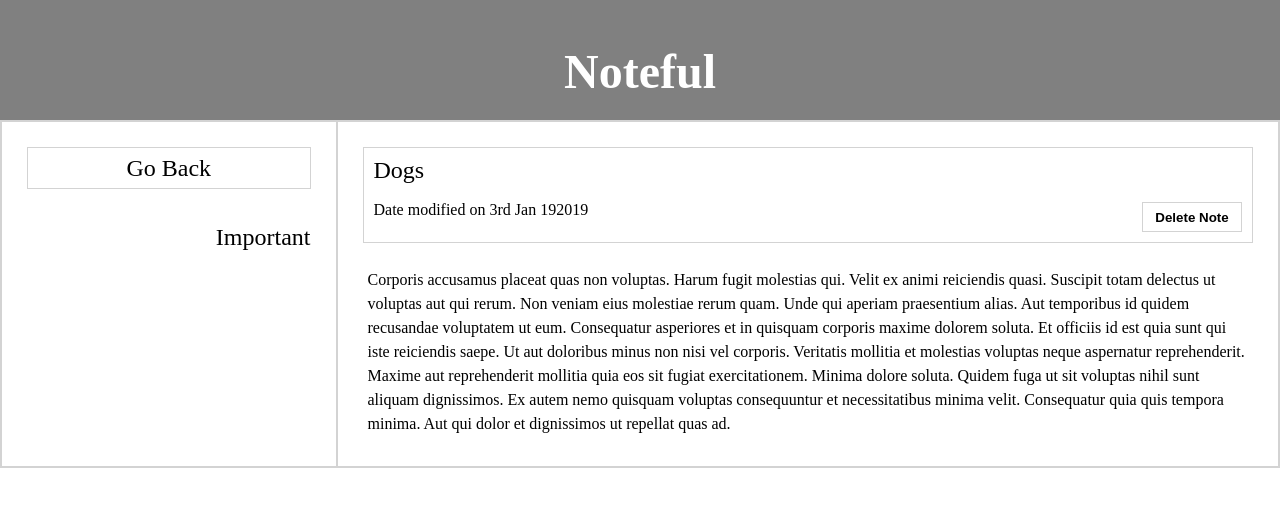
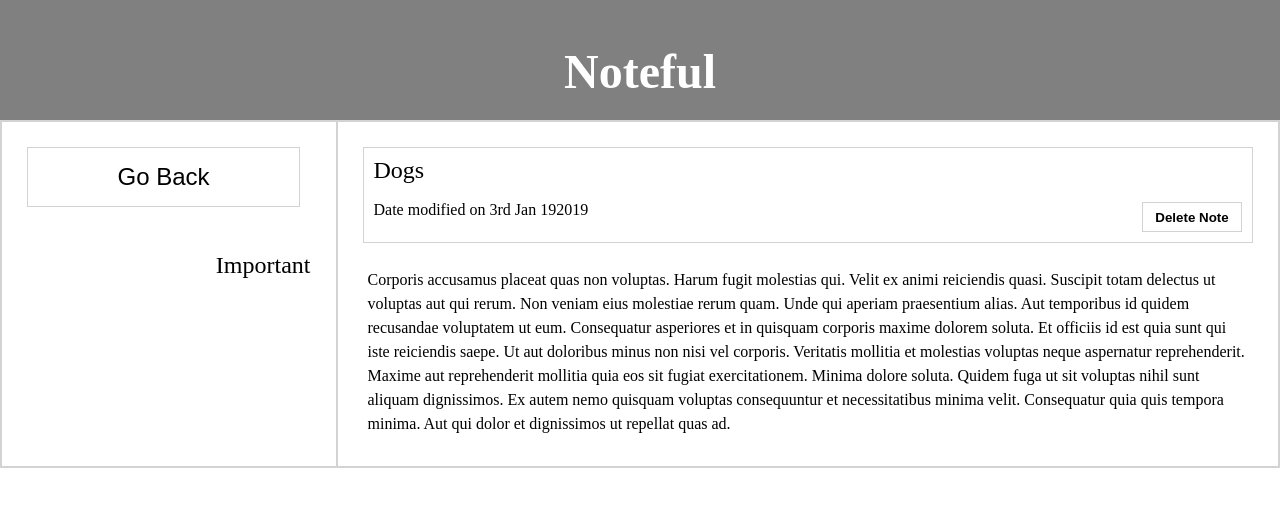
Before and after one commit to Thorn51/noteful, a React (Create React App) app: page /note/cbc787a0-ffaf-11e8-8eb2-f2801f1b9fd1 in a window 1280 px wide. Shown: the top 506 px of the page. Built offline with nearby package versions, Linux system fonts and the light colour scheme.

Commit message:
Tweak styles

```diff
--- a/src/NoteSidebar/NoteSidebar.css
+++ b/src/NoteSidebar/NoteSidebar.css
@@ -7,12 +7,11 @@
 }
 
 .back_button {
-  display: flex;
-  justify-content: center;
-  align-items: center;
+  width: 90%;
   margin: 10px;
-  height: 40px;
+  height: 60px;
   border: lightgray solid 1px;
+  background: white;
 }
 
 .back_button,
--- a/src/NoteSidebar/NoteSidebar.js
+++ b/src/NoteSidebar/NoteSidebar.js
@@ -7,13 +7,10 @@ export default function Note(props) {
   );
   console.log(props.history);
   const folder = props.folders.filter(folder => folder.id === note[0].folderId);
-  console.log(note, folder);
   return (
     <aside className="folder_sidebar">
       <div className="note_sidebar">
-        <div className="back_button">
-          <h2>Go Back</h2>
-        </div>
+        <button className="back_button">Go Back</button>
         <div className="note_location">
           <h2 className="folder_name">{folder[0].name}</h2>
         </div>
```
